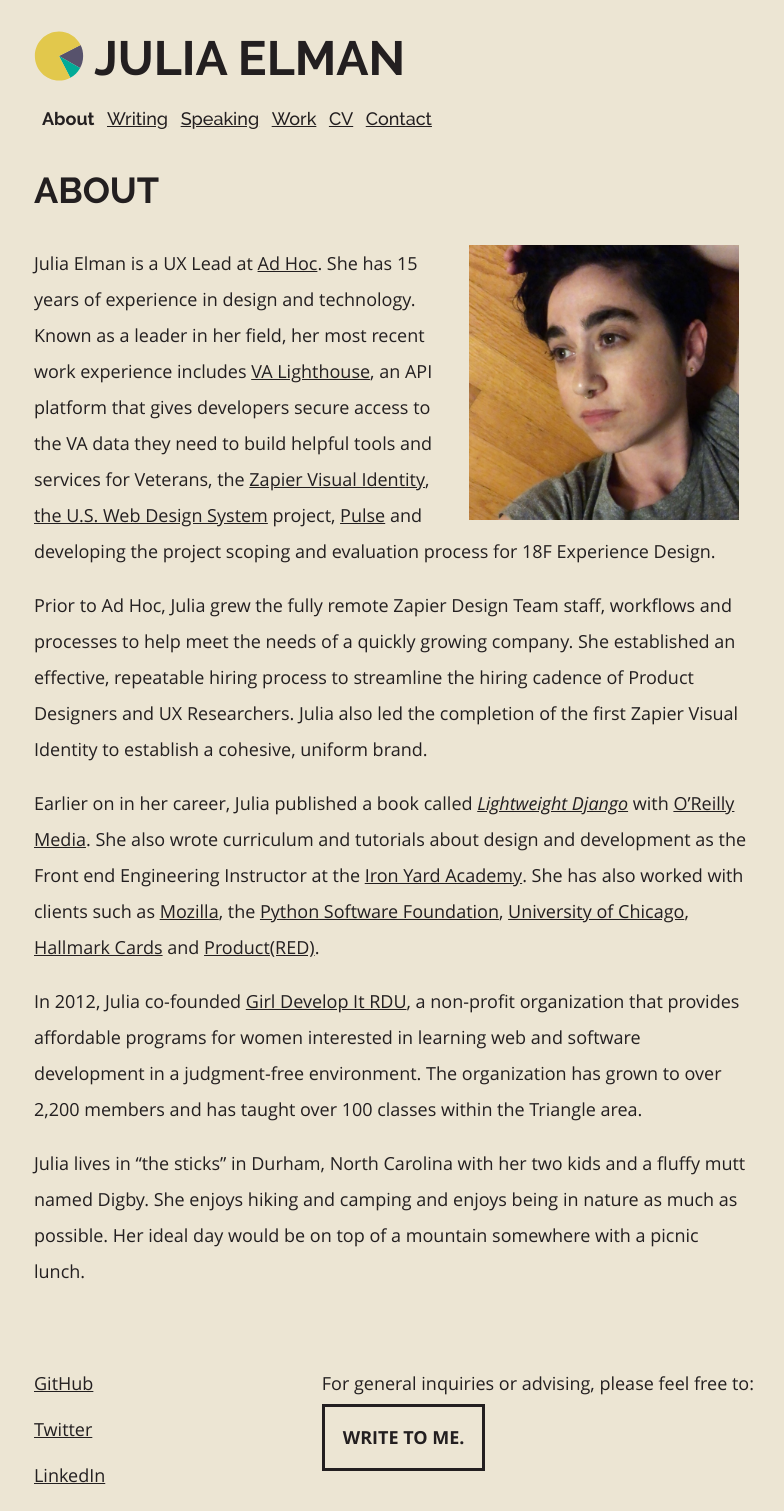
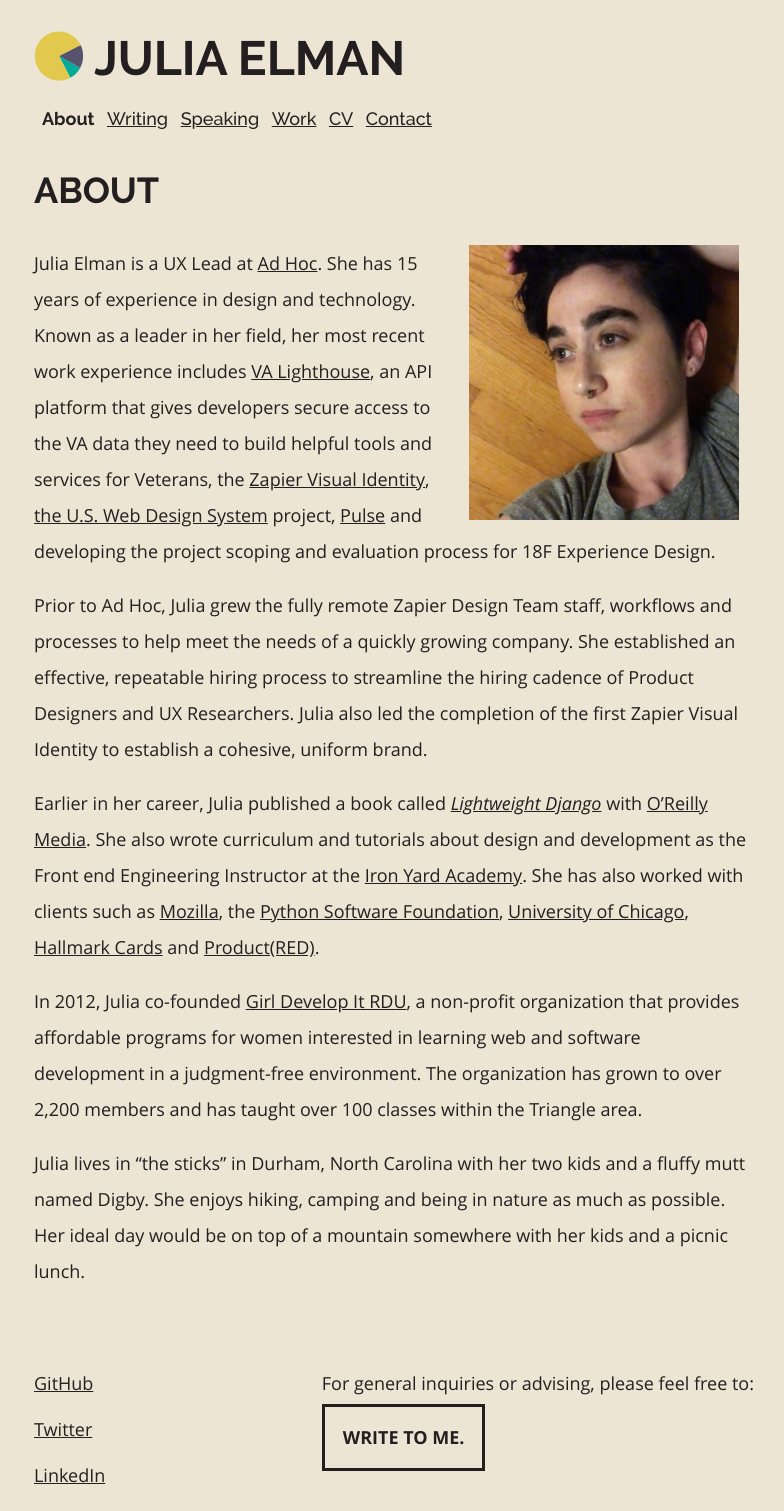
Before and after one commit to juliaelman/juliaelman.github.io, a Jekyll site: the page built from pages/about.md, in a window 1280 px wide. Shown: the whole page, without its empty margins (246-1030 px from the left). Built offline with Jekyll 4.4.1, drawn with Linux system fonts in a browser that asks for light colours.

Commit message:
Update about page.

```diff
--- a/pages/about.md
+++ b/pages/about.md
@@ -10,8 +10,8 @@
 
 Prior to Ad Hoc, Julia grew the fully remote Zapier Design Team staff, workflows and processes to help meet the needs of a quickly growing company. She established an effective, repeatable hiring process to streamline the hiring cadence of Product Designers and UX Researchers. Julia also led the completion of the first Zapier Visual Identity to establish a cohesive, uniform brand.
 
-Earlier on in her career, Julia published a book called <em><a href="https://bit.ly/lightweightdjango">Lightweight Django</a></em> with <a href="https://www.oreilly.com/">O’Reilly Media</a>. She also wrote curriculum and tutorials about design and development as the Front end Engineering Instructor at the <a href="https://www.theironyard.com/">Iron Yard Academy</a>. She has also worked with clients such as <a href="https://www.mozilla.org/en-US/">Mozilla</a>, the <a href="https://www.python.org/psf/">Python Software Foundation</a>, <a href="">University of Chicago</a>, <a href="https://www.hallmark.com/">Hallmark Cards</a> and <a href="https://red.org/">Product(RED)</a>.
+Earlier in her career, Julia published a book called <em><a href="https://bit.ly/lightweightdjango">Lightweight Django</a></em> with <a href="https://www.oreilly.com/">O’Reilly Media</a>. She also wrote curriculum and tutorials about design and development as the Front end Engineering Instructor at the <a href="https://www.theironyard.com/">Iron Yard Academy</a>. She has also worked with clients such as <a href="https://www.mozilla.org/en-US/">Mozilla</a>, the <a href="https://www.python.org/psf/">Python Software Foundation</a>, <a href="">University of Chicago</a>, <a href="https://www.hallmark.com/">Hallmark Cards</a> and <a href="https://red.org/">Product(RED)</a>.
 
 In 2012, Julia co-founded <a href="https://www.girldevelopit.com/chapters/raleigh-durham">Girl Develop It RDU</a>, a non-profit organization that provides affordable programs for women interested in learning web and software development in a judgment-free environment. The organization has grown to over 2,200 members and has taught over 100 classes within the Triangle area.
 
-Julia lives in “the sticks” in Durham, North Carolina with her two kids and a fluffy mutt named Digby. She enjoys hiking and camping and enjoys being in nature as much as possible. Her ideal day would be on top of a mountain somewhere with a picnic lunch.
+Julia lives in “the sticks” in Durham, North Carolina with her two kids and a fluffy mutt named Digby. She enjoys hiking, camping and being in nature as much as possible. Her ideal day would be on top of a mountain somewhere with her kids and a picnic lunch.
```
